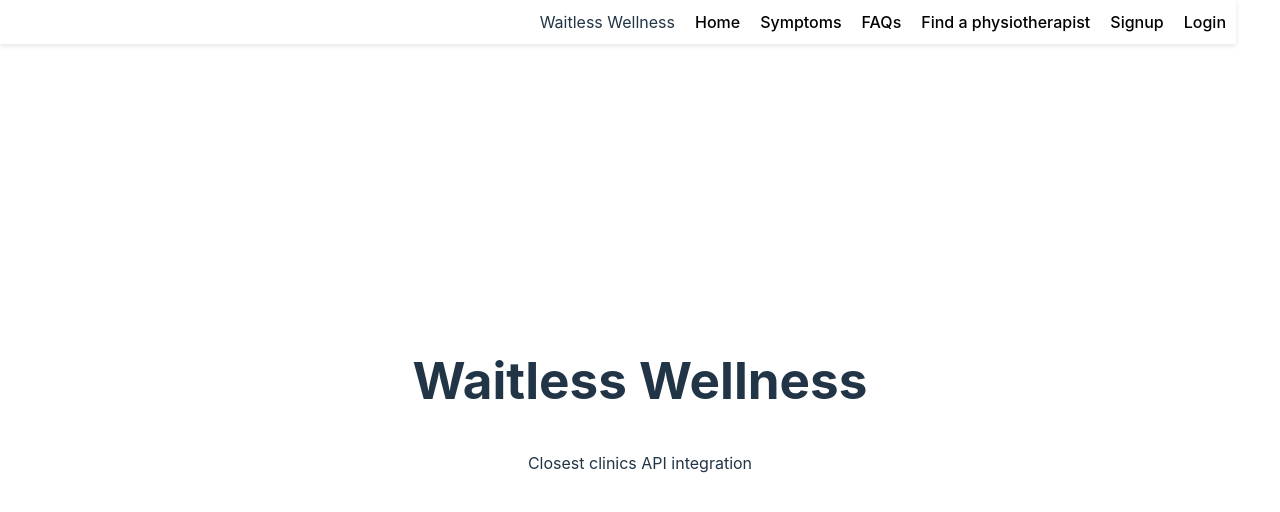
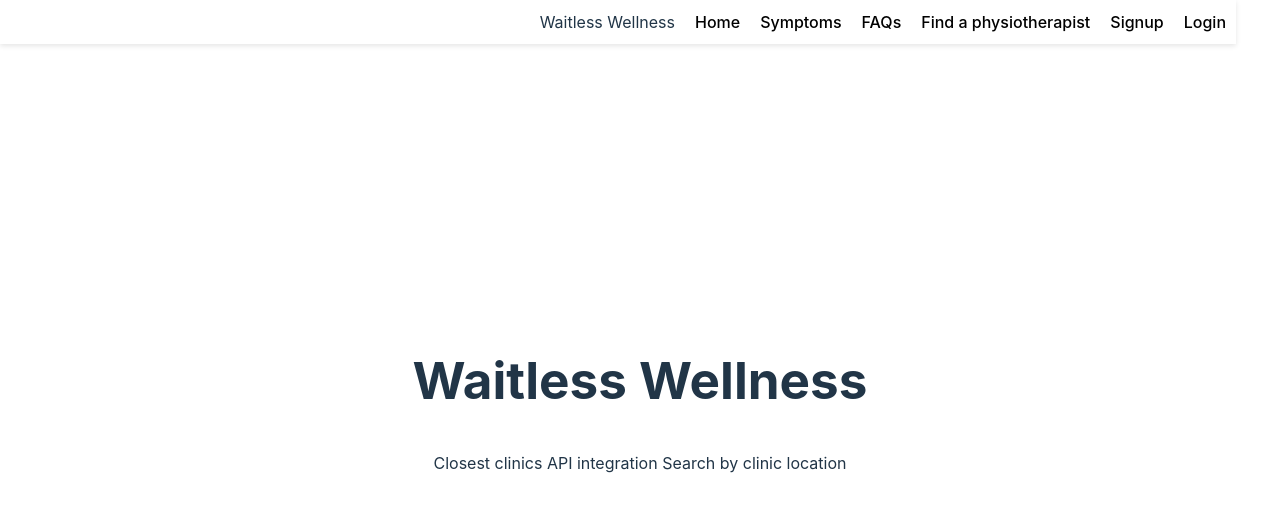
Before and after one commit to tosinfolarin/Waitless-Wellness, a React (Vite) app in the folder waitless-wellness/Frontend/: page /closestClinics in a window 1280 px wide. Shown: the top 512 px of the page. Built offline with nearby package versions, Linux system fonts and the light colour scheme.

Commit message:
added context

```diff
--- a/waitless-wellness/Frontend/src/ClosestClinicsPage.tsx
+++ b/waitless-wellness/Frontend/src/ClosestClinicsPage.tsx
@@ -11,6 +11,7 @@ const ClosestClinicsPage: React.FC = () => {
         </h1>
         <p className="text-lg md:text-xl mb-8">
             Closest clinics API integration
+            Search by clinic location
         </p>
 
       </section>
```
